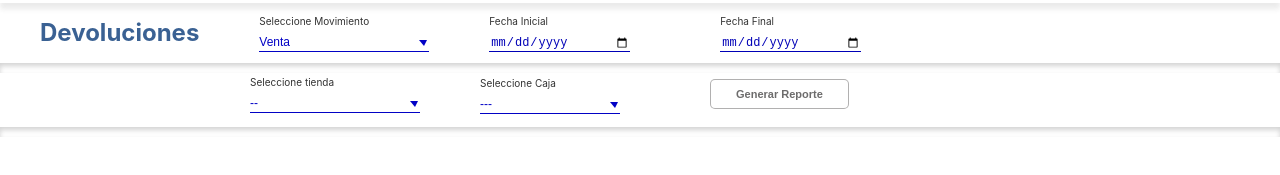
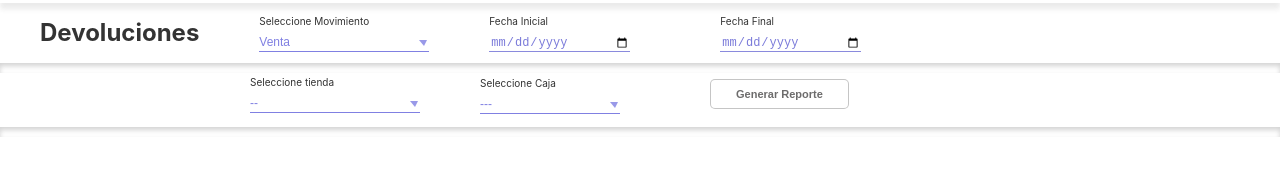
Before and after one commit to alexnaravez012/devolucionesweb, a plain HTML site: page index.html in a window 1280 px wide. Shown: the part 77-252 px from the top of the page. Drawn offline with nearby package versions, Linux system fonts and the light colour scheme.

Commit message:
Finish corrections

```diff
--- a/data/style.css
+++ b/data/style.css
@@ -268,7 +268,7 @@
 .button-search-returns {
     border-radius: 5px;
     color: #6d6c6c;
-    border: 1px solid rgba(153, 152, 152, 0.76);
+    border: 1px solid rgba(179, 179, 179, 0.76);
     font-size: 11px;
     background-color: white;
     height: 30px;
@@ -1049,9 +1049,9 @@
 
 .input-date-returns {
     border: none;
-    border-bottom: 1px solid rgb(0, 0, 182);
+    border-bottom: 1px solid rgba(0, 0, 182, 0.459);
     width: 140px;
-    color: rgb(0, 0, 182);
+    color: rgba(0, 0, 182, 0.527);
     margin-bottom: 10px;
     cursor: pointer;
 }
@@ -1183,10 +1183,10 @@
     outline: 0;
     border: none;
     font-size: 12px;
-    border-bottom: 1px solid rgb(2, 2, 197) !important;
+    border-bottom: 1px solid rgba(2, 2, 197, 0.5) !important;
     border-radius: 0px;
     background: #ffffff;
-    color: rgb(2, 2, 197);
+    color: rgba(2, 2, 197, 0.5);
     appearance: none;
     -webkit-appearance: none;
     -moz-appearance: none;
@@ -1208,12 +1208,12 @@
     pointer-events: none;
     border-style: solid;
     border-width: 6px 3px 0px 5px;
-    border-color: rgb(2, 2, 197) transparent transparent transparent;
+    border-color: rgba(2, 2, 197, 0.404) transparent transparent transparent;
 }
 
 .select-create-product-returns select:hover~.select_arrow-create-product-returns,
 .select-create-product-returns select:focus~.select_arrow-create-product-returns {
-    border-top-color: #000000;
+    border-top-color: rgba(2, 2, 197, 0.404);
 }
 
 .select-create-product-returns select:disabled~.select_arrow-create-product-returns {
@@ -1419,6 +1419,8 @@
     font-weight: 600;
     margin-left: 70px;
     cursor: pointer;
+    font-size: 12px;
+    width: 150px;
 }
 
 .button-cancel-movement-returns:focus {
--- a/index.html
+++ b/index.html
@@ -160,7 +160,7 @@
         <div class="main-container-returns">
             <div class="uk-flex uk-flex-middle navbar-search-products-returns">
                 <div style="margin-left: 40px;">
-                    <h3 class="uk-margin-remove uk-text-bold color-blue">Devoluciones</h3>
+                    <h3 class="uk-margin-remove uk-text-bold">Devoluciones</h3>
                 </div>
                 <div style="margin-left: 60px;">
                     <h6 class="uk-margin-remove font-size-11">Seleccione Movimiento</h6>
@@ -230,7 +230,7 @@
         <div class="main-container-returns">
             <div class="uk-flex uk-flex-middle navbar-search-products-returns">
                 <div style="margin-left: 40px;">
-                    <h3 class="uk-margin-remove uk-text-bold color-blue">Devoluciones</h3>
+                    <h3 class="uk-margin-remove uk-text-bold">Devoluciones</h3>
                 </div>
                 <div style="margin-left: 60px;">
                     <h6 class="uk-margin-remove font-size-11">Seleccione Movimiento</h6>
@@ -287,7 +287,7 @@
                     </div>
                 </div>
                 <div>
-                    <button class="button-search-returns uk-text-bold" style="color: rgb(2, 2, 199);">Generar Reporte</button>
+                    <button class="button-search-returns uk-text-bold" style="color: rgb(2, 2, 199); width: 150px;">Generar Reporte</button>
                 </div>
             </div>
             <div class="navbar-product-select-returns">
```
